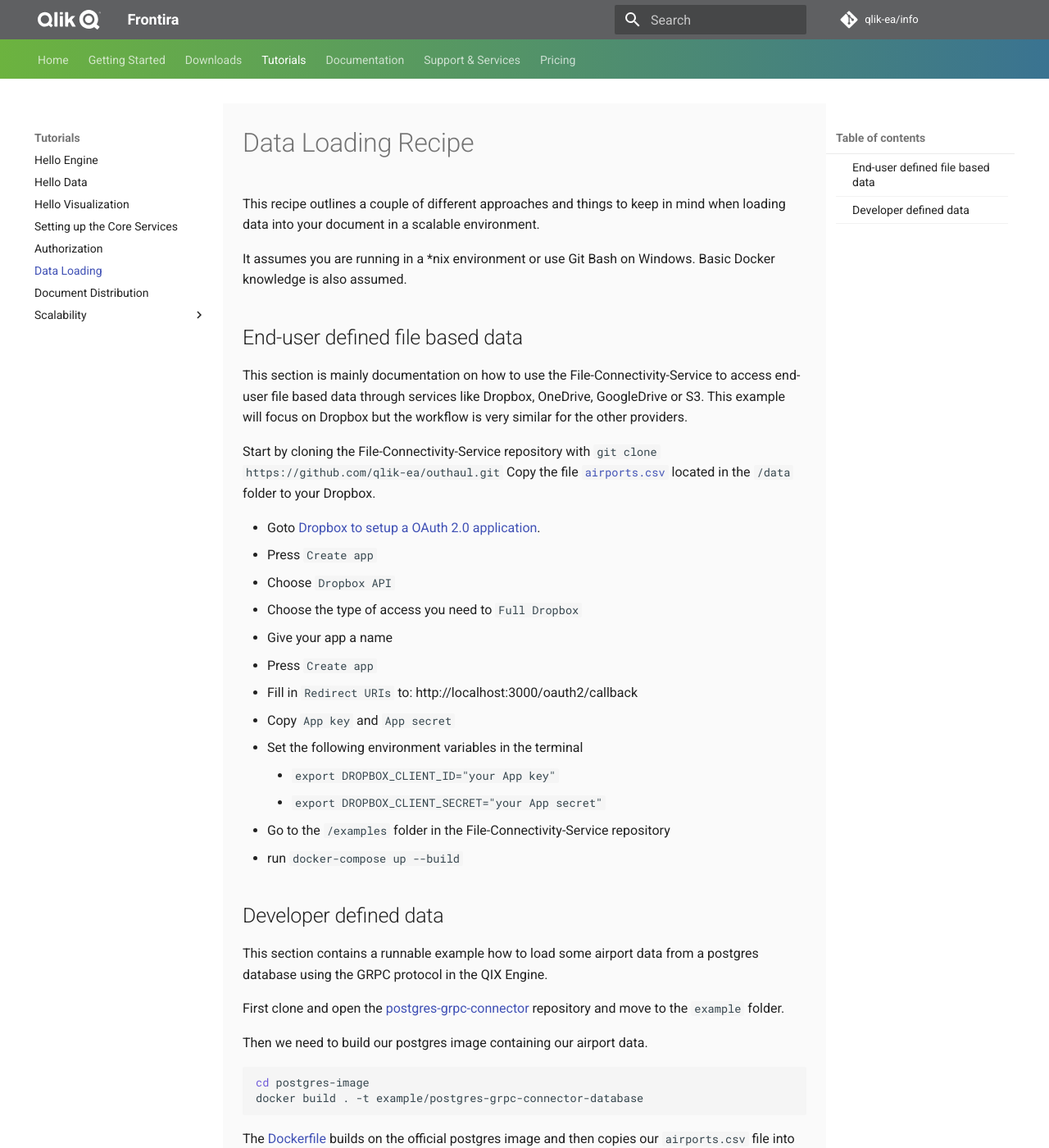
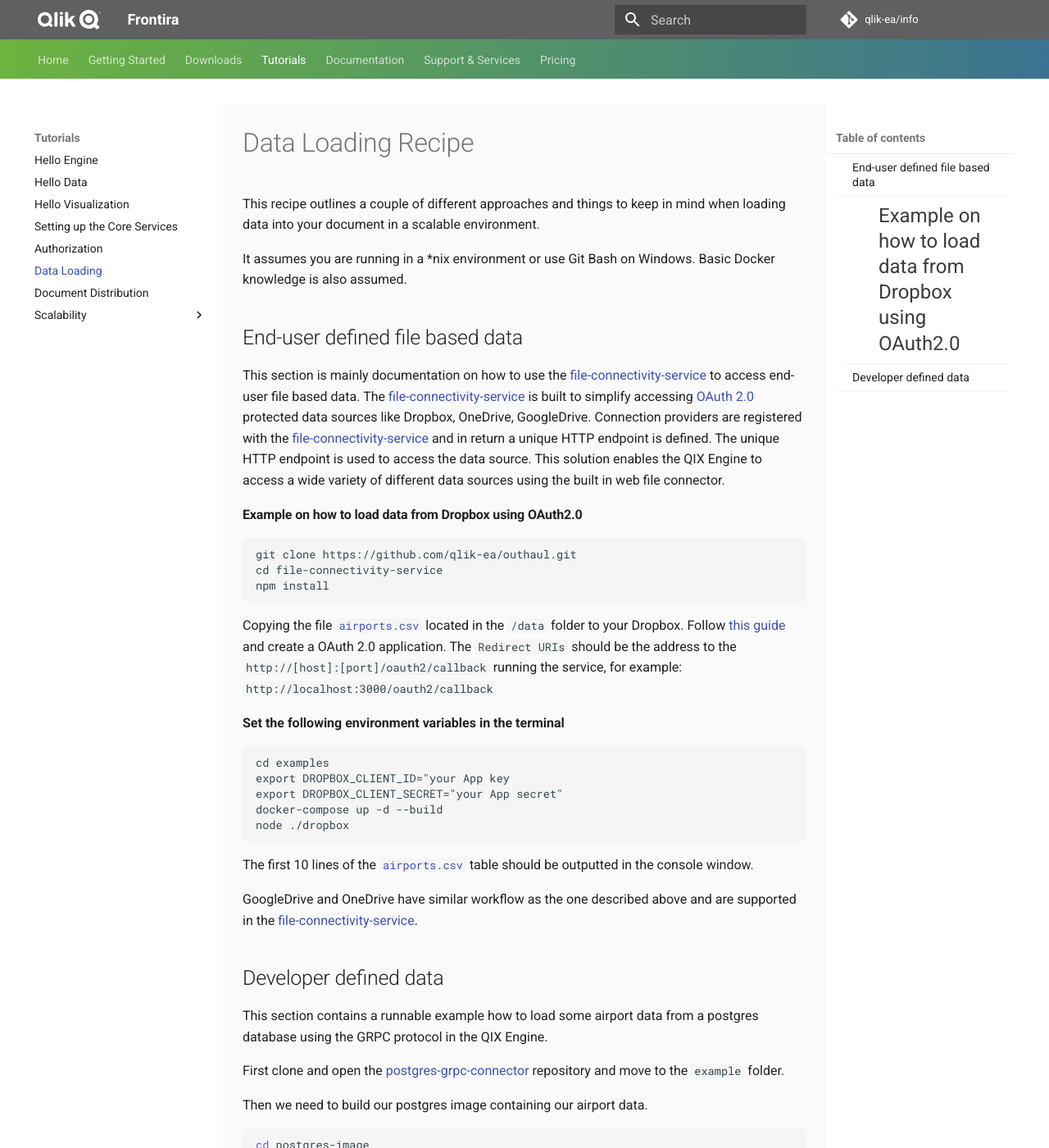
Before and after one commit to qlik-oss/core-website, an MkDocs documentation site: the page built from docs/tutorials/data-loading.md, in a window 1280 px wide and 1400 px high. Shown: the whole window at 82% size. Built offline with MkDocs 1.6.1 and Material for MkDocs 9.7.7, drawn with Linux system fonts in a browser that asks for light colours; comment, search, counter and statistics services are not loaded; old or Windows-style settings are respelled for this version of MkDocs.

Commit message:
Added documentation

````diff
--- a/docs/tutorials/data-loading.md
+++ b/docs/tutorials/data-loading.md
@@ -7,26 +7,37 @@
 
 ## End-user defined file based data
 
-This section is mainly documentation on how to use the File-Connectivity-Service to access end-user file based
-data through services like Dropbox, OneDrive, GoogleDrive or S3. This example will focus on Dropbox but the workflow is very similar for the other providers.
+This section is mainly documentation on how to use the [file-connectivity-service](https://github.com/qlik-ea/outhaul) to access end-user file based
+data. The [file-connectivity-service](https://github.com/qlik-ea/outhaul) is built to simplify accessing [OAuth 2.0](https://oauth.net/2/) protected data sources like Dropbox, OneDrive, GoogleDrive.
+Connection providers are registered with the [file-connectivity-service](https://github.com/qlik-ea/outhaul) and in return a unique HTTP endpoint is defined.
+The unique HTTP endpoint is used to access the data source. This solution enables the QIX Engine to access a wide variety of different data sources
+using the built in web file connector.
 
-Start by cloning the File-Connectivity-Service repository with `git clone https://github.com/qlik-ea/outhaul.git`
-Copy the file [`airports.csv`](https://github.com/qlik-ea/outhaul/blob/master/data/airports.csv) located in the `/data` folder to your Dropbox.
+#### Example on how to load data from Dropbox using OAuth2.0 ####
 
-- Goto [Dropbox to setup a OAuth 2.0 application](https://www.dropbox.com/developers/apps).
-- Press `Create app`
-- Choose `Dropbox API`
-- Choose the type of access you need to `Full Dropbox`
-- Give your app a name
-- Press `Create app`
-- Fill in `Redirect URIs` to: http://localhost:3000/oauth2/callback
-- Copy `App key` and `App secret`
-- Set the following environment variables in the terminal
-    - `export DROPBOX_CLIENT_ID="your App key"`
-    - `export DROPBOX_CLIENT_SECRET="your App secret"`
-- Go to the `/examples` folder in the File-Connectivity-Service repository
-- run `docker-compose up --build`
+```
+git clone https://github.com/qlik-ea/outhaul.git
+cd file-connectivity-service
+npm install
+```
 
+Copying the file [`airports.csv`](https://github.com/qlik-ea/outhaul/blob/master/data/airports.csv) located in the `/data` folder to your Dropbox.
+Follow [this guide](https://www.dropbox.com/developers/reference/oauth-guide) and create a OAuth 2.0 application.
+The `Redirect URIs` should be the address to the `http://[host]:[port]/oauth2/callback` running the service, for example: `http://localhost:3000/oauth2/callback`
+
+**Set the following environment variables in the terminal**
+
+```
+cd examples
+export DROPBOX_CLIENT_ID="your App key
+export DROPBOX_CLIENT_SECRET="your App secret"
+docker-compose up -d --build
+node ./dropbox
+```
+
+The first 10 lines of the [`airports.csv`](https://github.com/qlik-ea/outhaul/blob/master/data/airports.csv) table should be outputted in the console window.
+
+GoogleDrive and OneDrive have similar workflow as the one described above and are supported in the [file-connectivity-service](https://github.com/qlik-ea/outhaul).
 
 ## Developer defined data
 
````
